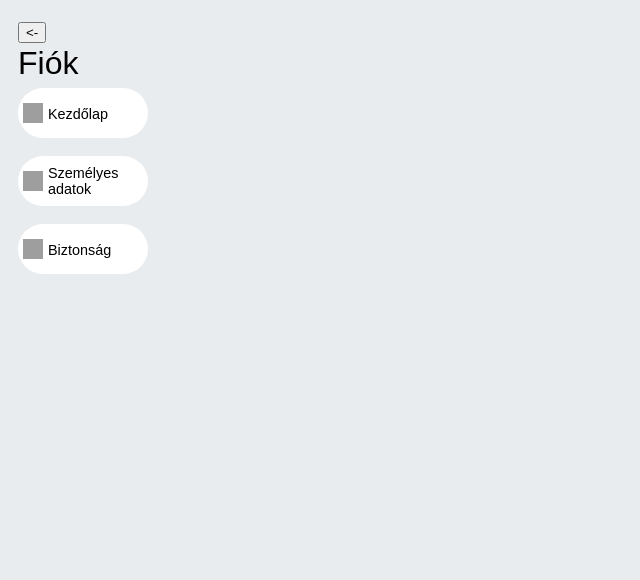
After one commit to WkRyQx/Calendar, a PHP site: page /profil.php in a window 1280 px wide. The commit adds this page. Shown: the top 580 px of the page, without its empty margins (0-640 px from the left). Run offline with PHP 8.4, Linux system fonts and the light colour scheme; grey boxes are pictures that could not be loaded.

Commit message:
Add files via upload

```diff
--- a/home.php
+++ b/home.php
@@ -47,6 +47,12 @@ $error = "";
 <form method="Post" action="kijelentkezes.php" class="kijelentkezes">
     <div>
         <button type="submit">Kijelentkezés</button>
+    </div>
+</form>
+
+<form method="get" action="profil.php">
+    <div>
+        <button>Fiók</button>
     </div>
 </form>
 
--- /dev/null
+++ b/profil.css
@@ -0,0 +1,67 @@
+body {
+  font-family: Arial, Helvetica, sans-serif;
+  background-color: rgb(233, 236, 238);
+}
+
+.menupont {
+  font-size: 0.9rem;
+  width: 280px;
+  display: flex;
+}
+#navdiv {
+  float: left;
+  width: 300px;
+  height: 493px;
+  padding-left: 10px;
+}
+#nav {
+  width: 223px;
+  height: 493px;
+  align-items: baseline;
+}
+#cimsor {
+  height: 80px;
+}
+#cim {
+  height: 48px;
+  width: 500px;
+  padding-left: 10px;
+  align-content: center;
+  font-size: 200%;
+}
+.menupontDiv {
+  display: flex;
+  background-color: white;
+  align-items: center;
+  width: 120px;
+  height: 50px;
+  padding-left: 5px;
+  padding-right: 5px;
+  border-radius: 50px;
+
+}
+
+.menupontSpan {
+  float: right;
+}
+
+span {
+  display: inline-block;
+  vertical-align: middle;
+}
+
+a {
+  height: 50px;
+  text-decoration: none;
+  color: black;
+}
+
+.icon {
+  height: 20px;
+  width: 20px;
+  float: left;
+  padding-right: 5px;
+}
+.menupontDiv:hover{
+  background-color: darkgrey;
+}
--- /dev/null
+++ b/profil.php
@@ -0,0 +1,58 @@
+<!DOCTYPE html>
+<html lang="hu">
+<head>
+    <meta charset="UTF-8">
+    <meta name="viewport" content="width=device-width, initial-scale=1.0">
+    <link rel="stylesheet" href="profil.css">
+    <title>Profil</title>
+</head>
+<body>
+    <div id="cimsor">
+        <div id="cim">
+            <form method="get" action="home.php">
+                <button><-</button>
+            </form>
+            Fiók
+        </div>
+    </div>
+
+    <div id="navdiv">
+        <nav id="nav">
+            <a href="profil.php" class="menupont">
+
+                <div class="menupontDiv">
+                    <img src="icons/home.png" alt="anyad" class="icon">
+                    <div class="menupontSpan">
+                        <span>Kezdőlap</span>
+                    </div>
+                </div>
+            </a>
+
+            <br>
+            <a href="szemelyes_adatok.php" class="menupont">
+
+                <div class="menupontDiv">
+                    <img src="icons/user.png" alt="anyad" class="icon">
+                    <div class="menupontSpan">
+                        <span>Személyes adatok</span>
+                    </div>
+                </div>
+            </a>
+
+            <br>
+            <a href="biztonsag.php" class="menupont">
+
+                <div class="menupontDiv">
+                    <img src="icons/lock.png" alt="anyad" class="icon">
+                    <div class="menupontSpan">
+                        <span>Biztonság</span>
+                    </div>
+                </div>
+            </a>
+
+            <br>
+        </nav>
+    </div>
+
+</body>
+</html>
```
Also changed, not shown: biztonsag.php (added, +91 -0 lines), szemelyes_adatok.php (added, +58 -0 lines).
